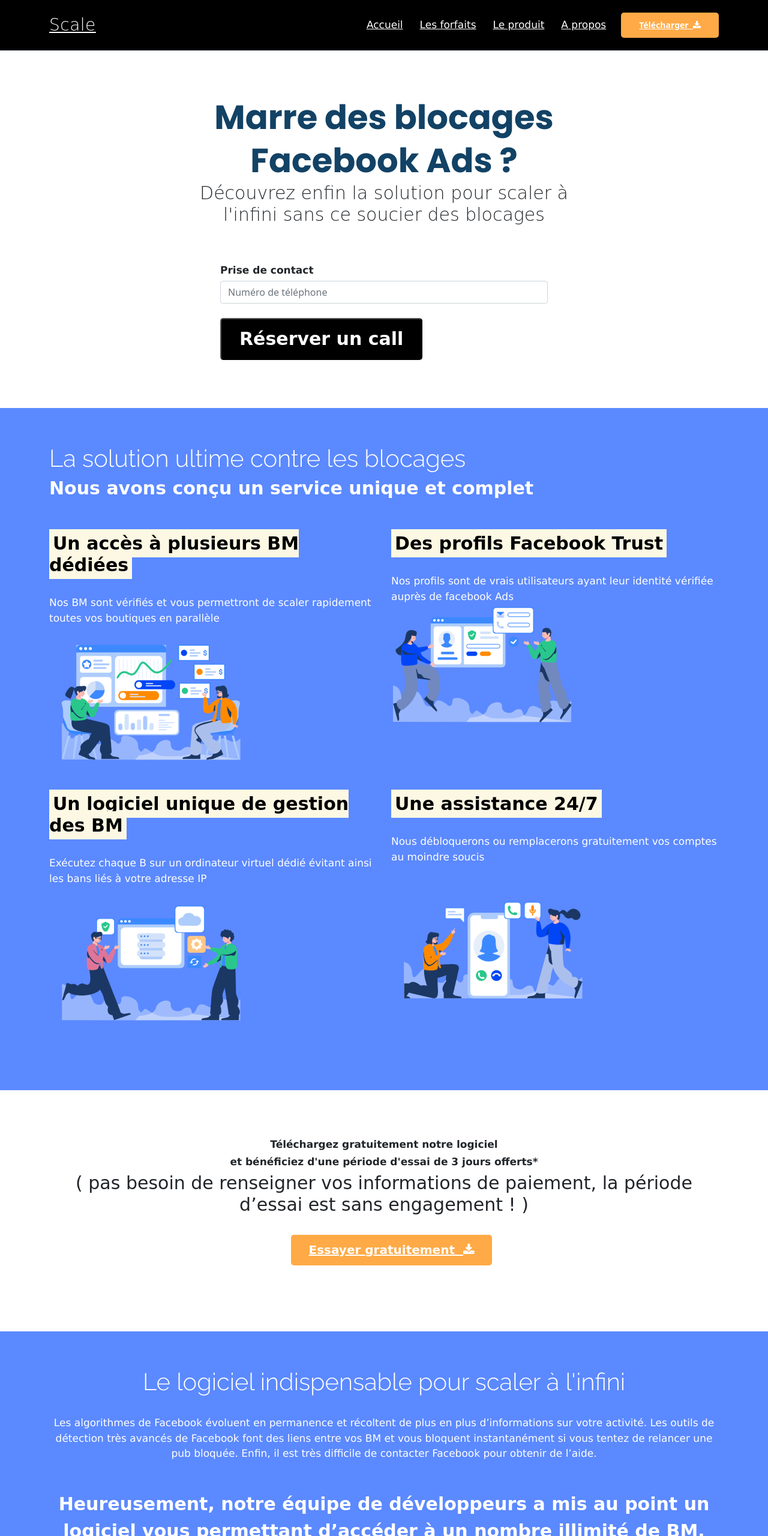
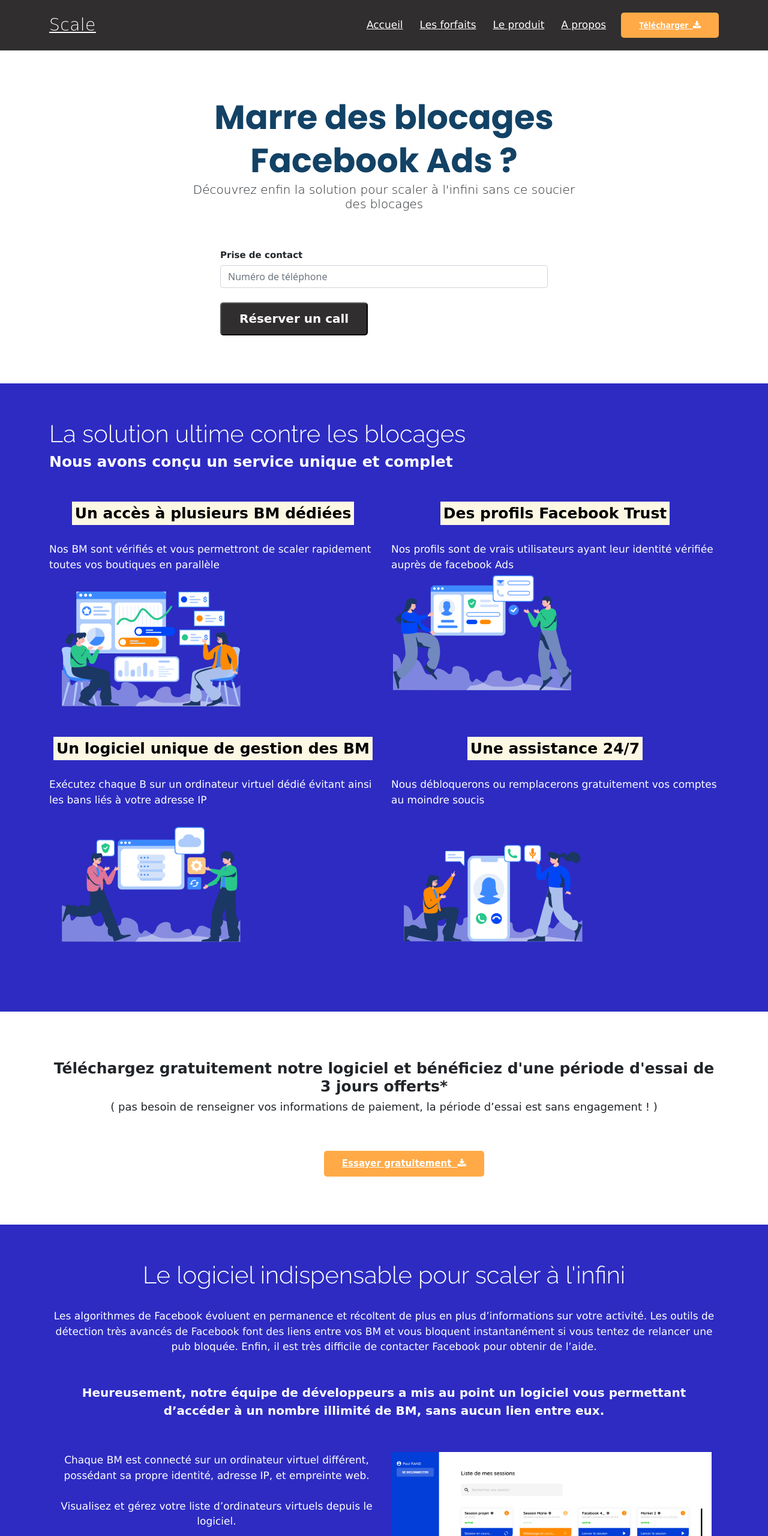
Before and after one commit to mikebita23/-FB_MultiLogin_Manager_WEB, a website with bundled scripts: page public/views/index.html in a window 1280 px wide. Shown: the top 2560 px of the page at 60% size. Built offline with nearby package versions, Linux system fonts and the light colour scheme.

Commit message:
couleur fond bleu

```diff
--- a/public/stylesheets/style.css
+++ b/public/stylesheets/style.css
@@ -77,13 +77,13 @@
   width: 40px;
   height: 40px;
   border-radius: 4px;
-  background: #2487ce;
+  background: #2d2bc2;
   color: #fff;
   transition: all 0.4s;
 }
 
 .back-to-top i:hover {
-  background: #3e9bdd;
+  background: #2d2bc2;
   color: #fff;
 }
 
@@ -148,7 +148,7 @@
 --------------------------------------------------------------*/
 #header {
   transition: all 0.5s;
-  background: black;
+  background: rgb(48, 46, 46);
   z-index: 997;
   padding: 15px 0;
   border-bottom: 1px solid #e6f2fb;
@@ -309,7 +309,7 @@
 }
 
 .blue-started-btn {
-  background: black;
+  background: rgb(48, 46, 46);
   color: #fff;
   border-radius: 5px;
   padding: 10px 30px 11px 30px;
@@ -361,7 +361,7 @@
   left: 15px;
   z-index: 9999;
   overflow-y: auto;
-  background: black;
+  background: rgb(48, 46, 46);
   transition: ease-in-out 0.2s;
   opacity: 0;
   visibility: hidden;
@@ -1083,7 +1083,7 @@
 --------------------------------------------------------------*/
 
 .cta {
-  background: #5B89FF;
+  background: #2d2bc2;
   background-size: cover;
   padding: 60px 0;
 }
--- a/public/views/index.html
+++ b/public/views/index.html
@@ -66,16 +66,18 @@
     <div class="container position-relative" data-aos="fade-up" data-aos-delay="100">
       <div class="row justify-content-center">
         <div class="col-xl-7 col-lg-9 text-center">
-          <h1 id="cursive">Marre des blocages</h1>
+          <div style="font-size: 30px;" id="cursive">
+            <h1 >Marre des blocages</h1>
           <h1>Facebook Ads ?</h1>
-          <p class="display-6" id="cursive">Découvrez enfin la solution pour scaler à l'infini sans ce soucier des blocages</p>
+          </div>
+          <p class="display-6" id="cursive" style="font-size: 20px;">Découvrez enfin la solution pour scaler à l'infini sans ce soucier des blocages</p>
         </div>
         <div class="col-md-6 form-group">
           <form action="" method="post">
             <br><br>
-            <h5 id="verdana"><b>Prise de contact</b></h5>
-            <input type="text" name="name" class="form-control" id="name" placeholder="Numéro de téléphone" data-rule="minlen:4" data-msg="Please enter at least 4 chars" /><br>
-            <button class="blue-started-btn" type="submit" id="cursive">Réserver un call</button>
+            <h5 id="verdana" style="font-size: 15px;"><b>Prise de contact</b></h5>
+            <input type="tel" name="name" class="form-control" id="name" placeholder="Numéro de téléphone" data-rule="minlen:4" data-msg="Please enter at least 4 chars" /><br>
+            <button class="blue-started-btn" type="submit" id="cursive" style="font-size: 20px;">Réserver un call</button>
           </form>
         </div>
       </div>
@@ -87,7 +89,7 @@
     <div class="container" data-aos="zoom-in">
       <div class="text-left">
         <h1 class="display-6 text-white" >La solution ultime contre les blocages</h1>
-        <h4 class="text-white" id="cursive"><b>Nous avons conçu un service unique et complet</b></h4>
+        <h4 class="text-white" id="cursive" style="font-size: 25px;"><b>Nous avons conçu un service unique et complet</b></h4>
       </div>
     </div><br><br>
     <div class="container" data-aos="fade-up">
@@ -95,7 +97,7 @@
         <div class="col-lg-6 col-md-6 d-flex align-items-stretch" data-aos="fade-up" data-aos-delay="100">
           <div class="member">
             <div class="member-info">
-              <h4 class="text-white" id="cursive"><b><mark>Un accès à plusieurs BM dédiées</mark></b></h4>
+              <h4 class="text-white text-center" id="cursive" style="font-size: 25px;"><b><mark>Un accès à plusieurs BM dédiées</mark></b></h4>
               <br>
               <span class="text-white" id="verdana">Nos BM sont vérifiés et vous permettront de scaler rapidement toutes vos boutiques en parallèle</span>
             </div>
@@ -108,7 +110,7 @@
         <div class="col-lg-6 col-md-6 d-flex align-items-stretch" data-aos="fade-left" data-aos-delay="200">
           <div class="member">
             <div class="member-info">
-              <h4 class="text-white" id="cursive"><b><mark>Des profils Facebook Trust</mark></b></h4>
+              <h4 class="text-white text-center" id="cursive" style="font-size: 25px;"><b><mark>Des profils Facebook Trust</mark></b></h4>
               <br>
               <span class="text-white" id="verdana">Nos profils sont de vrais utilisateurs ayant leur identité vérifiée auprès de facebook Ads</span>
             </div>
@@ -121,7 +123,7 @@
         <div class="col-lg-6 col-md-6 d-flex align-items-stretch" data-aos="fade-right" data-aos-delay="300">
           <div class="member">
             <div class="member-info">
-              <h4 class="text-white" id="cursive"><b><mark>Un logiciel unique de gestion des BM</mark></b></h4>
+              <h4 class="text-white text-center" id="cursive" style="font-size: 25px;"><b><mark>Un logiciel unique de gestion des BM</mark></b></h4>
               <br>
               <span class="text-white" id="verdana">Exécutez chaque B sur un ordinateur virtuel dédié évitant ainsi les bans liés à votre adresse IP</span>
             </div>
@@ -134,7 +136,7 @@
         <div class="col-lg-6 col-md-6 d-flex align-items-stretch" data-aos="fade-up" data-aos-delay="400">
           <div class="member">
             <div class="member-info">
-              <h4 class="text-white" id="cursive"><b><mark>Une assistance 24/7</mark></b></h4>
+              <h4 class="text-white text-center" id="cursive" style="font-size: 25px;"><b><mark>Une assistance 24/7</mark></b></h4>
               <br>
               <span class="text-white" id="verdana">Nous débloquerons ou remplacerons gratuitement vos comptes au moindre soucis</span>
             </div>
@@ -153,12 +155,13 @@
     <section id="about" class="about">
       <div class="container" data-aos="fade-up">
         <div class="section-title">
-          <h3 id="verdana"><b>Téléchargez gratuitement notre logiciel</b></h3>
-          <h3 id="verdana"><b>et bénéficiez d'une période d'essai de 3 jours offerts*</b></h3>
-          <h4 id="cursive">( pas besoin de renseigner vos informations de paiement, la période d’essai est sans engagement ! )</h4>
+          <h3 id="verdana" style="font-size: 25px;"><b>Téléchargez gratuitement notre logiciel et bénéficiez d'une période d'essai de 3 jours offerts*</b></h3>
+          <h4 id="cursive" style="font-size: 18px;">( pas besoin de renseigner vos informations de paiement, la période d’essai est sans engagement ! )</h4>
           <br>
-          <a href="#about" class="get-started-btn scrollto" id="cursive-btn">Essayer gratuitement&nbsp;&nbsp;<i class="fa fa-download" aria-hidden="true"></i></a>
         </div>
+      </div>
+      <div class="text-center">
+        &nbsp;&nbsp;&nbsp;&nbsp;&nbsp;&nbsp;&nbsp;&nbsp;&nbsp;&nbsp;<a href="#about" class="get-started-btn scrollto text-center" onclick="myFunction()" id="cursive-btn" style="font-size: 15px;">Essayer gratuitement&nbsp;&nbsp;<i class="fa fa-download" aria-hidden="true"></i></a>
       </div>
     </section><!-- End About Section -->
 
@@ -172,7 +175,7 @@
           <h1 class="display-6 text-white" >Le logiciel indispensable pour scaler à l'infini</h1><br>
           <p id="verdana">Les algorithmes de Facebook évoluent en permanence et récoltent de plus en plus d’informations sur votre activité. Les outils de détection très avancés de Facebook font des liens entre vos BM et vous bloquent instantanément si vous tentez de relancer une pub bloquée. Enfin, il est très difficile de contacter Facebook pour obtenir de l’aide.</p>
           <br><br>
-          <p id="cursive"><b>
+          <p id="cursive" style="font-size: 20px;"><b>
             Heureusement, notre équipe de développeurs a mis au point un logiciel
             vous permettant d’accéder à un nombre illimité de BM, sans aucun lien entre eux.
           </b>
@@ -180,7 +183,7 @@
         </div>
         <div class="container" data-aos="fade-up">
           <div class="row">
-            <div class="col-lg-6 pt-3 pt-lg-0 content" data-aos="fade-left" data-aos-delay="100">
+            <div class="col-lg-6 pt-3 pt-lg-0 content text-center" data-aos="fade-left" data-aos-delay="100">
               <p id="verdana">
                 <br>
                 Chaque BM est connecté sur un ordinateur virtuel différent, possédant sa propre identité, adresse IP, et empreinte web.<br><br>
@@ -205,7 +208,7 @@
     <div class="container d-md-flex py-4">
 
       <div class="me-md-auto text-center text-md-start">
-        <div class="copyright" id="cursive">
+        <div class="copyright" id="cursive" style="font-size: 20px;">
           &copy; Copyright <strong><span>2021</span></strong>. All Rights Reserved
         </div>
       </div>
@@ -229,7 +232,15 @@
 
   <!-- Template Main JS File -->
   <script src="/public/js/main.js"></script>
-
+    <script>
+      function myFunction() {
+        if( screen.width >= 1920 && screen.height >= 1080 ){
+          console.log("votre écrant a une résolution ECRAN")
+        }else {
+          alert("Veuillez utiliser la version Pc pour télécharger le logiciel")
+        }
+      }
+    </script>
 </body>
 
 </html>
```
Also changed, not shown: public/images/logo_infinite.svg (added).
